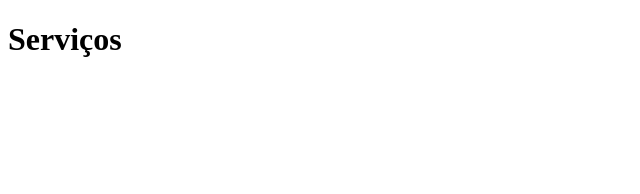
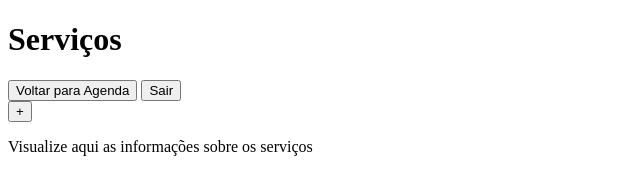
Before and after one commit to Luan1611/project-towing-services-system-initial, a plain HTML site: page admin-screens/add-service-screen/service.html in a window 1280 px wide. Shown: the whole page, without its empty margins (0-640 px from the left). Drawn offline with Linux system fonts and the light colour scheme.

Commit message:
feat: adiciona layout de divs para day e service

```diff
--- a/admin-screens/add-service-screen/service.html
+++ b/admin-screens/add-service-screen/service.html
@@ -10,8 +10,20 @@
     <h1>Serviços</h1>
 
     <div class="src-container">
+        <button>Voltar para Agenda</button>
+        <button>Sair</button>
 
+        <div class="services-container">
 
+        </div>
+
+        <div class="services-container add">
+            <button>+</button>
+        </div>
+
+        <div class="services-info-container">
+            <p>Visualize aqui as informações sobre os serviços</p>
+        </div>
 
     </div>
 
```
Also changed, not shown: admin-screens/add-day-screen/day.html (+17 -0 lines).
